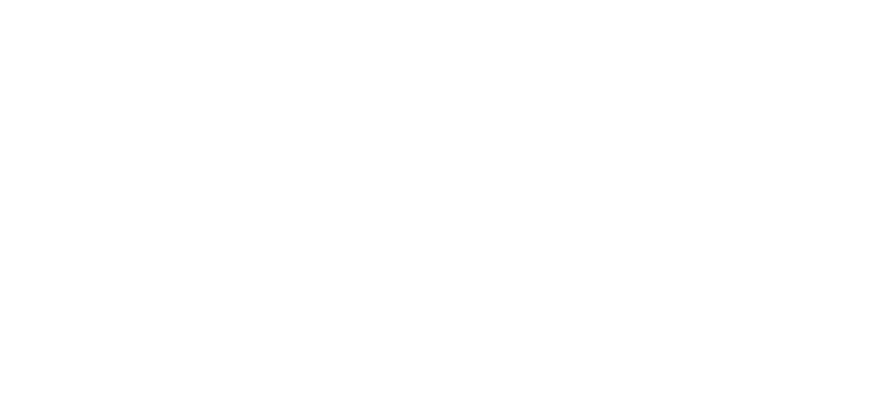
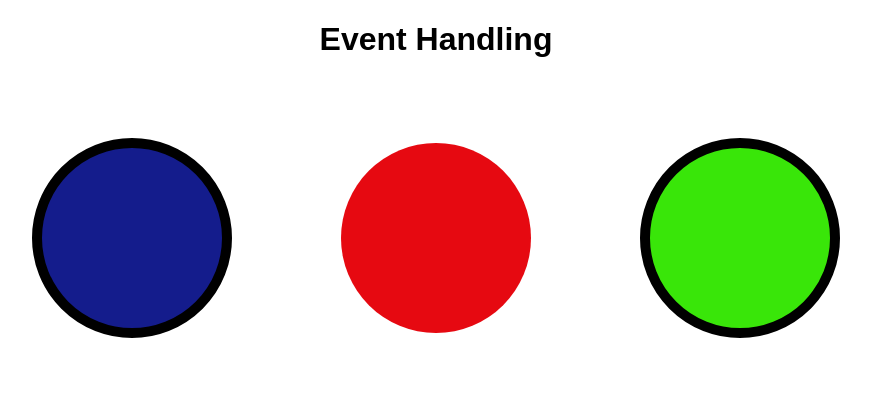
Before and after one commit to DS4200-S22/hw-04-adrian-and-ed, a plain HTML site: page index.html in a window 1280 px wide. Shown: the whole page, without its empty margins (204-1075 px from the left). Drawn offline with Linux system fonts and the light colour scheme.

Commit message:
Getting the html worked out

```diff
--- a/index.html
+++ b/index.html
@@ -3,12 +3,37 @@
 
 <head>
     <meta charset=utf-8/>
+    <link rel="stylesheet" href="style.css">
 </head>
+<title>hw-04</title>
+<h1>Event Handling</h1>
 
 
 <body>
 
+    <div id="shapes">
+        <span>
+            <svg>
+                <circle cx="150" cy="150" r="95" id = "circle1" stroke = "black" stroke-width="10px"/>
+              </svg>
+        </span>
+        <span>
+            <svg>
+                <circle cx="150" cy="150" r="95" id = "circle2"/>
+              </svg>
+        </span>
+        <span>
+            <svg>
+                <circle cx="150" cy="150" r="95" id = "circle3" stroke = "black" stroke-width="10px"/>
+              </svg>
+        </span>
 
+
+    </div>
+
+
+
+<script src = "main.js"></script>
 </body>
 
 </html>
--- /dev/null
+++ b/style.css
@@ -0,0 +1,37 @@
+html * {
+    font-family: Arial;
+}
+
+h1 {
+    text-align: center;
+}
+
+circle {
+    width: 150;
+}
+
+
+svg {
+    width: 300px;
+    height: 300px;
+}
+
+#shapes {
+    margin-top: 30px;
+    text-align: center;
+}
+
+#circle1 {
+    fill: #141c8c;
+    border-style: solid;
+    border-width: 5px;
+    border-radius:
+}
+
+#circle2 {
+    fill: #e60911;
+}
+
+#circle3 {
+    fill: #39e609;
+}
```
Also changed, not shown: main.js (added).
